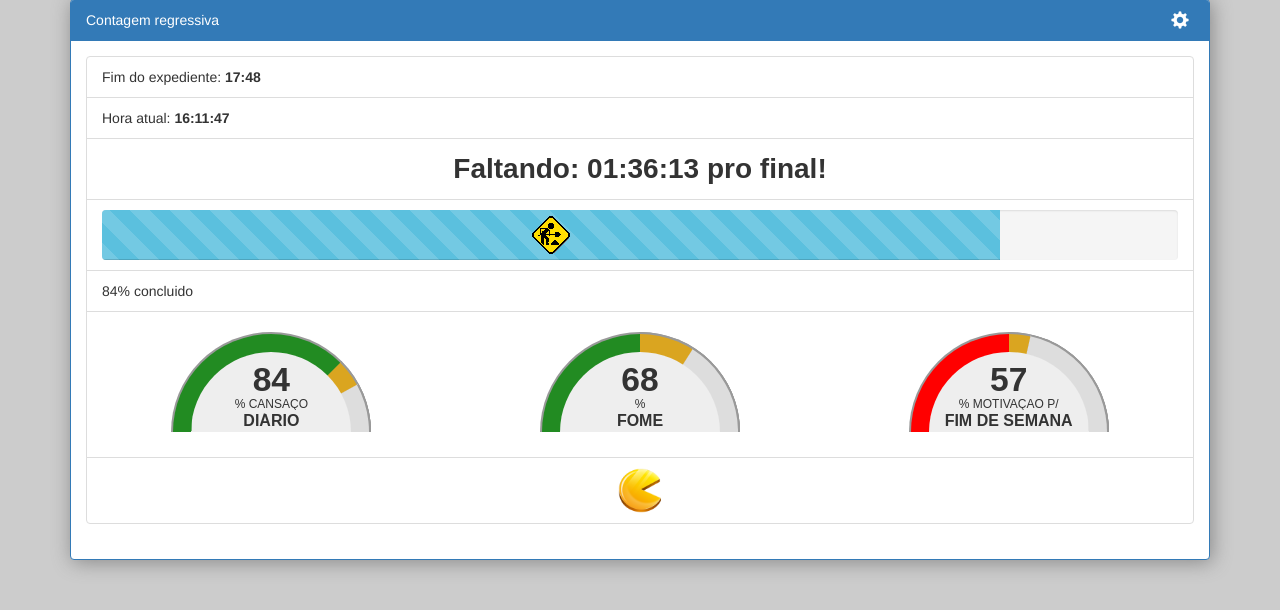
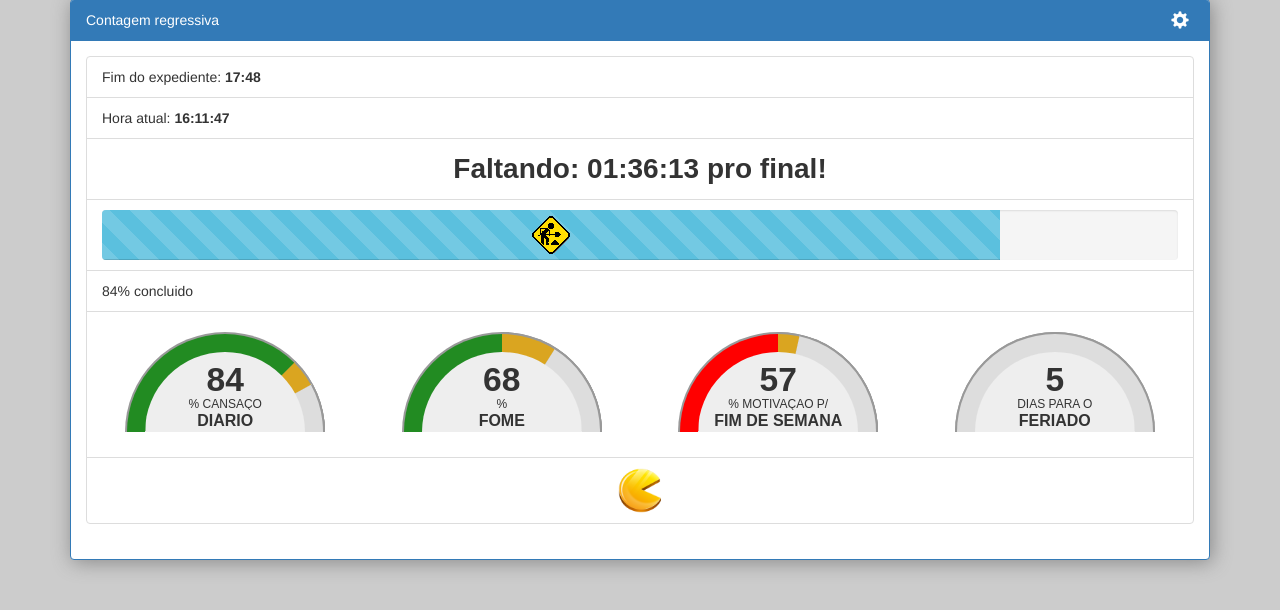
Before and after one commit to andrelokal/worktime, a PHP site: page / in a window 1280 px wide. Shown: the part 51-661 px from the top of the page. Run offline with PHP 8.4, Linux system fonts and the light colour scheme; some libraries are stand-ins or nearby versions.

Commit message:
New feature - Hollidays

```diff
--- a/index.php
+++ b/index.php
@@ -1,6 +1,46 @@
 <?php
 ini_set('short_open_tag','1');
 date_default_timezone_set('America/Sao_Paulo');
+
+function geraTimestamp($data)
+{
+  $partes = explode('/', $data);
+  return mktime(0, 0, 0, $partes[1], $partes[0], $partes[2]);
+}
+
+function dias_feriados($ano = null)
+{
+  if ($ano === null)
+  {
+    $ano = intval(date('Y'));
+  }
+
+  $pascoa     = easter_date($ano); // Limite de 1970 ou após 2037 da easter_date PHP consulta http://www.php.net/manual/pt_BR/function.easter-date.php
+  $dia_pascoa = date('j', $pascoa);
+  $mes_pascoa = date('n', $pascoa);
+  $ano_pascoa = date('Y', $pascoa);
+
+  $feriados = array(
+    // Datas Fixas dos feriados Nacionail Basileiras
+    mktime(0, 0, 0, 1,  1,   $ano), // Confraternização Universal - Lei nº 662, de 06/04/49
+    mktime(0, 0, 0, 4,  21,  $ano), // Tiradentes - Lei nº 662, de 06/04/49
+    mktime(0, 0, 0, 5,  1,   $ano), // Dia do Trabalhador - Lei nº 662, de 06/04/49
+    mktime(0, 0, 0, 9,  7,   $ano), // Dia da Independência - Lei nº 662, de 06/04/49
+    mktime(0, 0, 0, 10,  12, $ano), // N. S. Aparecida - Lei nº 6802, de 30/06/80
+    mktime(0, 0, 0, 11,  2,  $ano), // Finados - Lei nº 662, de 06/04/49
+    mktime(0, 0, 0, 11, 15,  $ano), // Proclamação da republica - Lei nº 662, de 06/04/49
+    mktime(0, 0, 0, 12, 25,  $ano), // Natal - Lei nº 662, de 06/04/49
+
+    // These days have a date depending on easter
+    mktime(0, 0, 0, $mes_pascoa, $dia_pascoa - 48,  $ano_pascoa),//2ºfeira Carnaval
+    mktime(0, 0, 0, $mes_pascoa, $dia_pascoa - 47,  $ano_pascoa),//3ºfeura Carnaval
+    mktime(0, 0, 0, $mes_pascoa, $dia_pascoa - 2 ,  $ano_pascoa),//6ºfeira Santa
+    mktime(0, 0, 0, $mes_pascoa, $dia_pascoa     ,  $ano_pascoa),//Pascoa
+    mktime(0, 0, 0, $mes_pascoa, $dia_pascoa + 60,  $ano_pascoa),//Corpus Cirist
+  );
+  sort($feriados);
+  return $feriados;
+}
 ?>
 <!DOCTYPE HTML PUBLIC "-//W3C//DTD HTML 4.01 Transitional//EN">
 
@@ -38,6 +78,7 @@ date_default_timezone_set('America/Sao_Paulo');
 
   var $gaugeCansaco;
   var $gaugeMotivacao;
+  var $gaugeFeriado;
   var $totalDaysOfWeek;
   var HE;
   var ME;
@@ -298,6 +339,32 @@ date_default_timezone_set('America/Sao_Paulo');
                     }
                 });
 
+                <?php
+                        $ano_= date("Y");
+                        foreach(dias_feriados($ano_) as $a)
+                        {
+                            // Usa a função criada e pega o timestamp das duas datas:
+                            $time_inicial = geraTimestamp(date("d/m/Y"));
+                            $time_final = geraTimestamp(date("d/m/Y", $a));
+                            // Calcula a diferença de segundos entre as duas datas:
+                            $diferenca = $time_final - $time_inicial; // 19522800 segundos
+                            // Calcula a diferença de dias
+                            $dias = (int)floor( $diferenca / (60 * 60 * 24)); // 225 dias
+                            // Exibe uma mensagem de resultado:
+                            if ($dias > 0 && $dias < 6){ ?>
+
+                                $gaugeFeriado = $('#payloadGaugeFeriado').dynameter({
+                                    label: 'Feriado',
+                                    value: <?php echo $dias ; ?>,
+                                    unit: 'dias para o',
+                                    min: 5,
+                                    max: 0
+                                });
+
+                            <?php break; }
+                        }
+                ?>
+
                $('.progress-bar').removeClass('progress-bar-success');
                $('.progress-bar').removeClass('progress-bar-info');
                $('.progress-bar').removeClass('progress-bar-warning');
@@ -425,19 +492,24 @@ date_default_timezone_set('America/Sao_Paulo');
               <li class="list-group-item porc"></li>
               <li class="list-group-item meter">
                        <div class="row">
-                        <div class="col-sm-4">
+                        <div class="col-sm-3">
                           <div class="form-group">
                             <div id="payloadGaugeCansaco" style="margin: 10 auto;"></div>
                           </div>
                         </div>
-                        <div class="col-sm-4">
+                        <div class="col-sm-3">
                           <div class="form-group">
                             <div id="payloadGaugeAlmoco" style="margin: 10 auto;"></div>
                           </div>
                         </div>
-                        <div class="col-sm-4">
+                        <div class="col-sm-3">
                           <div class="form-group">
                             <div id="payloadGaugeMotivacao" style="margin: 10 auto;"></div>
+                          </div>
+                        </div>
+                        <div class="col-sm-3">
+                          <div class="form-group">
+                            <div id="payloadGaugeFeriado" style="margin: 10 auto;"></div>
                           </div>
                         </div>
                        </div>
```
Also changed, not shown: bootstrap/js/jquery.dynameter.js.
